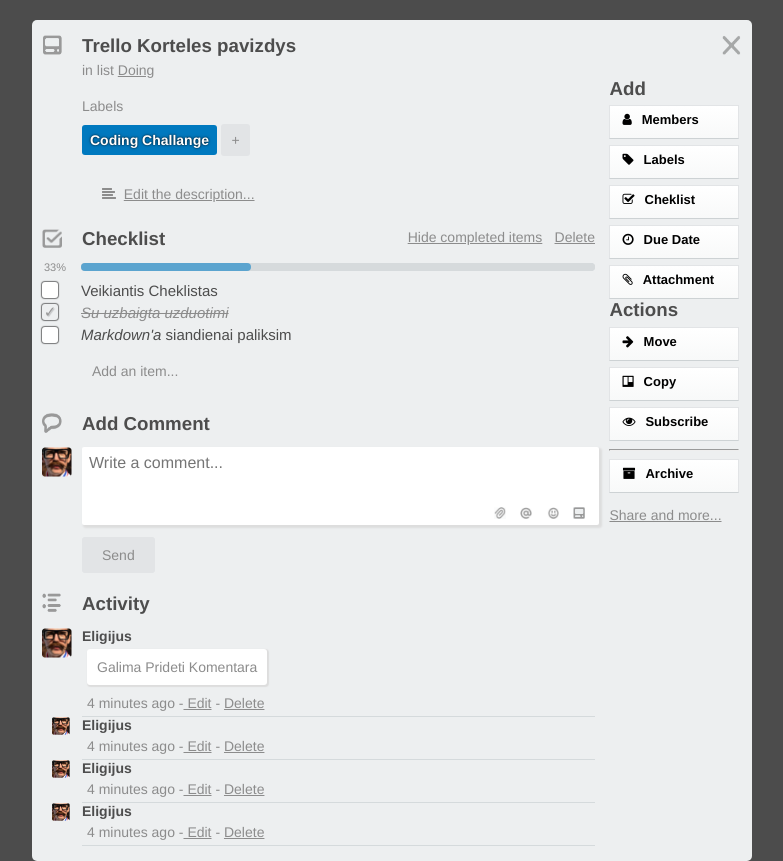
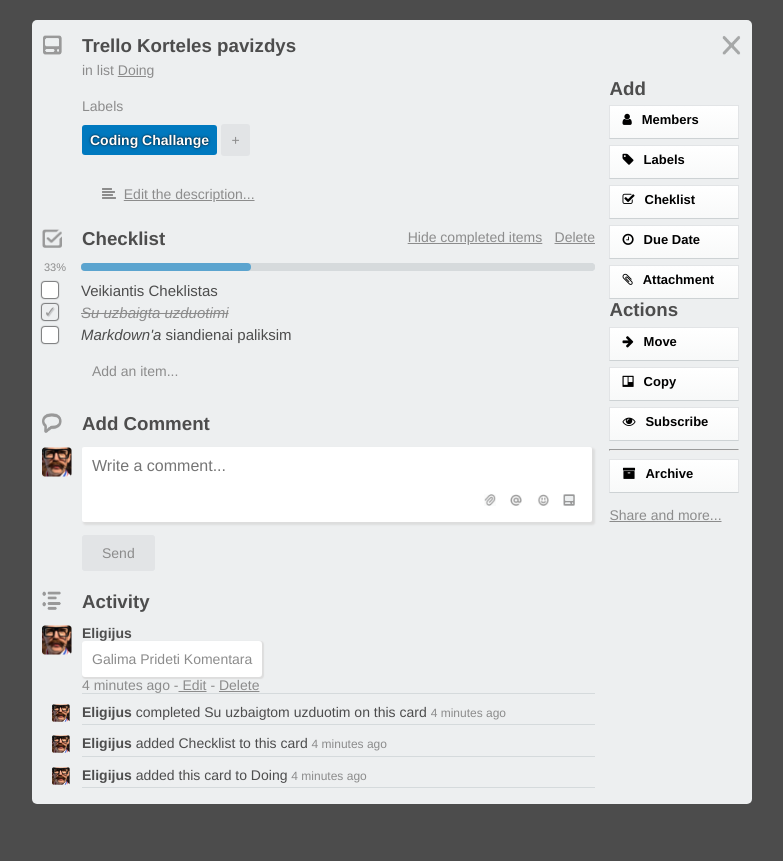
Before and after one commit to abe-source/Trello-card, a website: page public/index.html in a window 1280 px wide. Shown: the whole page, without its empty margins (248-1031 px from the left). After the commit the page ends 804 px from the top, so only its background shows below. Drawn offline with nearby package versions, Linux system fonts and the light colour scheme.

Commit message:
Innitial commit
Styling user activity section

```diff
--- a/public/css/styles.css
+++ b/public/css/styles.css
@@ -289,11 +289,9 @@
 	box-shadow: 2px 2px 2px 1px #dddddd;
 	border: none;
 	resize: none;
-}
-
-::-webkit-input-placeholder {
-	padding-left: 5px;
-	padding-top: 5px;
+	padding: 10px 0 10px 10px;
+  max-width: 500px;
+  color: #8e8e8d;
 }
 
 .t-area-opt {
@@ -307,8 +305,8 @@
 
 .text-area-options {
 	position: absolute;
-	right: 10px;
-	bottom: 50px;
+	right: 20px;
+	bottom: 60px;
 }
 
 .btn-send-comment {
@@ -324,6 +322,9 @@
 	font-weight: 400;
 }
 /********* ACTIVITY STYLES ************/
+.activity p {
+	margin: 0;
+}
 
 .usr-lg img {
 	width: 30px;
@@ -348,18 +349,22 @@
 	font-size: 14px;
 }
 
-.user-activity p {
-	margin: 5px;
-}
-
 .activity-time {
 	color: #8c8c8c;
 	font-size: 12px;
-	margin-left: 5px;
 }
 
 .user-info {
 	border-bottom: 1px solid #d5dadc;
+}
+
+.user-activity-small {
+	padding-top: 10px;
+	font-size: 14px;
+}
+
+.user-name {
+	font-weight: 700;
 }
 /************************************
 *********** WRAPPER RIGHT ***********
--- a/public/index.html
+++ b/public/index.html
@@ -78,7 +78,7 @@
 					<img src="/img/user-face.png" width="30px" height="30px"  class="section-ico" alt="user profile picture">
 				</div>
 				<div class="flex-item text-area">
-					<textarea placeholder="Write a comment..." name="comments" class="comment-area" rows="4" onfocus="this.placeholder = ''" onblur="this.placeholder = 'Write a comment...'""></textarea>
+					<textarea placeholder="Write a comment..." name="comments" class="comment-area" rows="3"></textarea>
 					<div class="text-area-options">
 						<img class="t-area-opt" src="img/attached-ico.png" width="12px" height="12px" alt="attach file icon">
 						<img class="t-area-opt" src="img/at-ico.png" width="12px" height="12px" alt="add members icon">
@@ -105,36 +105,39 @@
 				<div class="user-info flex-item">
 					<h4>Eligijus</h4>
 					<p class="activity-comment-lg">Galima Prideti Komentara</p>
-					<p class="activity-time"> 4 minutes ago -<span><u> Edit</u> - <u>Delete</u></p>
+					<p class="activity-time">4 minutes ago -<span><u> Edit</u> - <u>Delete</u></p>
 				</div>
 			</div> <!-- END OF USER ACTIVITY -->
-			<div class="user-activity container">
+			<div class="user-activity-small container">
 					<div class="user-face usr-sm fixed">
 						<img src="/img/user-face.png">
 					</div>
 					<div class="user-info flex-item">
-					<h4>Eligijus</h4>
-					<p class="activity-time"> 4 minutes ago -<span><u> Edit</u> - <u>Delete</u></p>
+						<span class="user-name">Eligijus</span>
+						<span class="user-done">completed Su uzbaigtom uzduotim on this card</span>
+						<span class="activity-time">4 minutes ago</span>
 			  	</div>
-			</div> <!-- END OF USER ACTIVITY -->
-			<div class="user-activity container">
+			</div> <!-- END OF USER ACTIVITY SMALL -->
+			<div class="user-activity-small container">
 					<div class="user-face usr-sm fixed">
 						<img src="/img/user-face.png">
 					</div>
 					<div class="user-info flex-item">
-					<h4>Eligijus</h4>
-					<p class="activity-time"> 4 minutes ago -<span><u> Edit</u> - <u>Delete</u></p>
+						<span class="user-name">Eligijus</span>
+						<span class="user-done">added Checklist to this card</span>
+						<span class="activity-time">4 minutes ago</span>
 			  	</div>
-			</div> <!-- END OF USER ACTIVITY -->
-			<div class="user-activity container">
+			</div> <!-- END OF USER ACTIVITY SMALL -->
+			<div class="user-activity-small container">
 					<div class="user-face usr-sm fixed">
 						<img src="/img/user-face.png">
 					</div>
 					<div class="user-info flex-item">
-					<h4>Eligijus</h4>
-					<p class="activity-time"> 4 minutes ago -<span><u> Edit</u> - <u>Delete</u></p>
+						<span class="user-name">Eligijus</span>
+						<span class="user-done">added this card to Doing</span>
+						<span class="activity-time">4 minutes ago</span>
 			  	</div>
-			</div> <!-- END OF USER ACTIVITY -->
+			</div> <!-- END OF USER ACTIVITY SMALL -->
 		</section>
 	</div> <!-- END OF WRAPPER LEFT -->
 	<!-- WRAPPER RIGHT -->
```
Lines whose indentation alone changed are shown as unchanged.
